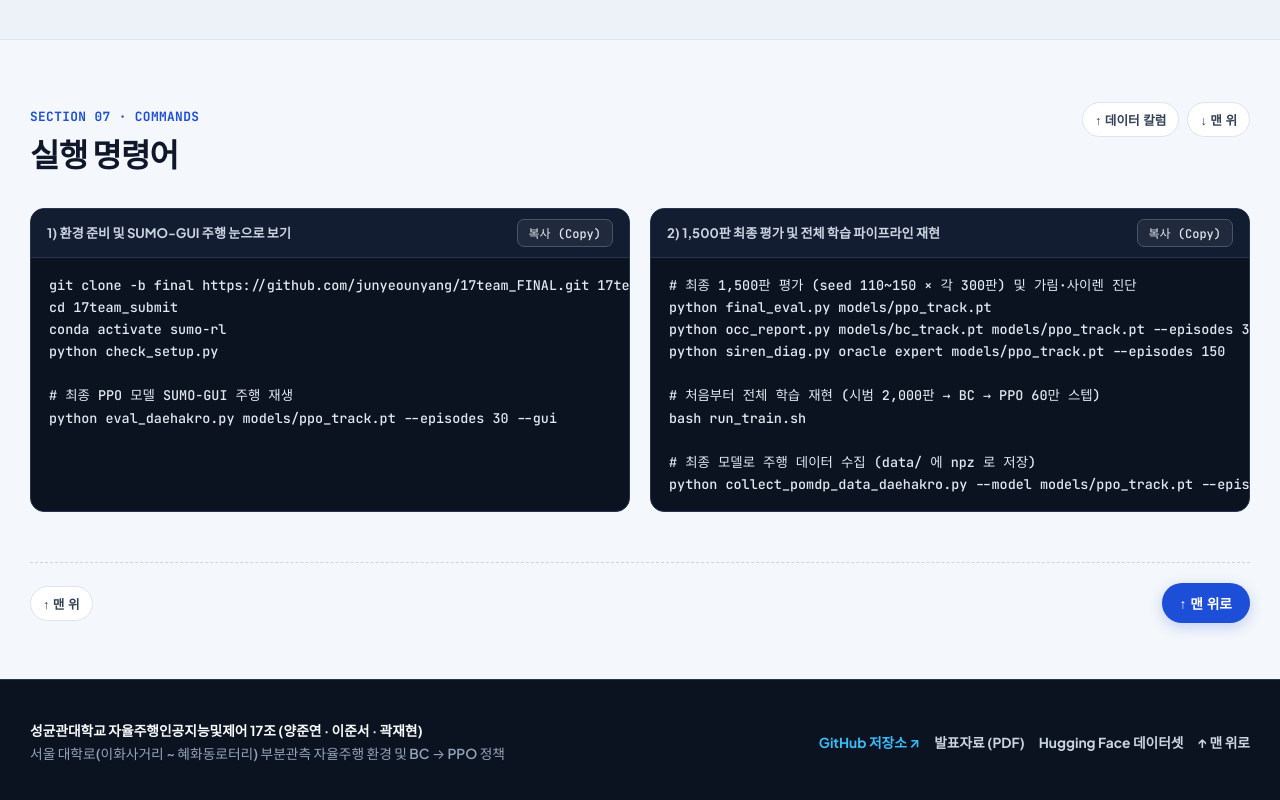
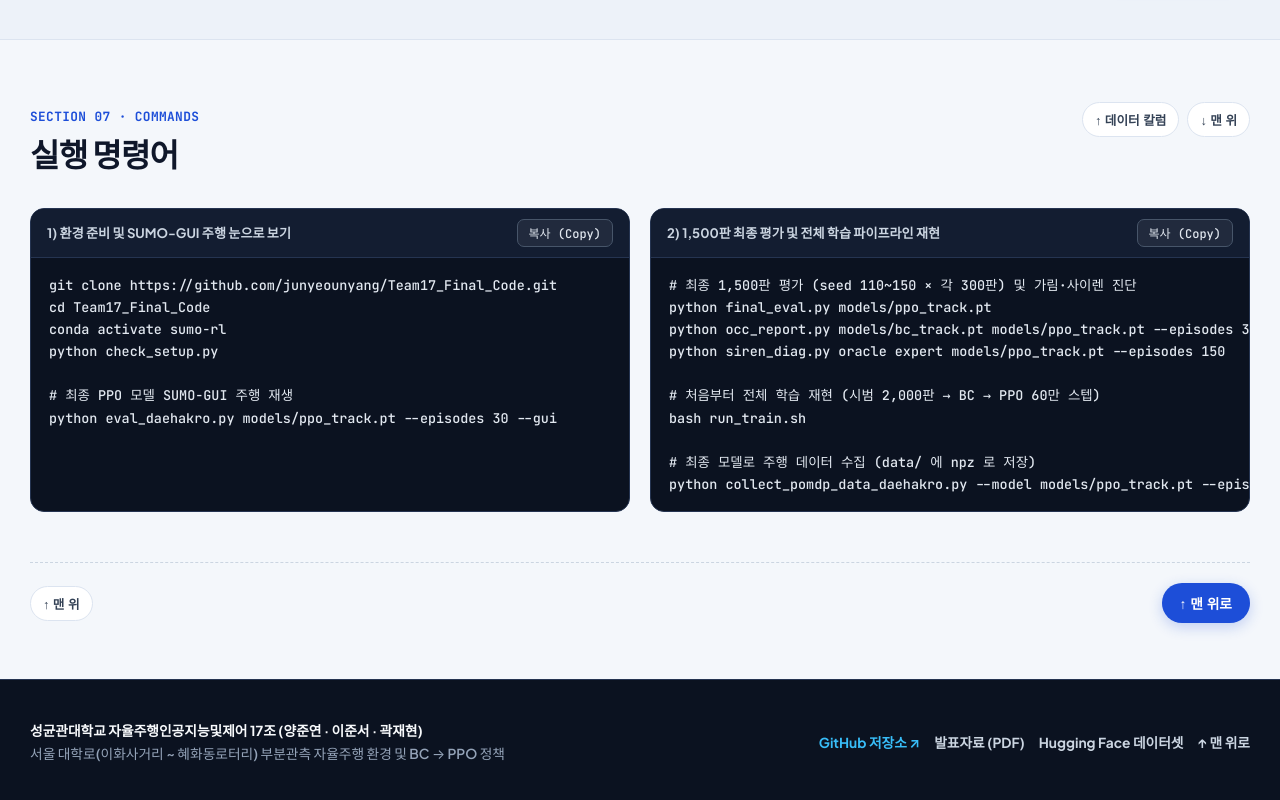
Before and after one commit to jhtim1-eng/17team-project-page, a plain HTML site: page index.html in a window 1280 px wide. Shown: the part 10316-11116 px from the top of the page. Drawn offline with Linux system fonts and the light colour scheme; a web font is replaced by a local one.

Commit message:
코드 저장소(Team17_Final_Code)와 Hugging Face 데이터셋 링크 연결
Co-Authored-By: Claude Opus 5.5 <noreply@anthropic.com>

```diff
--- a/index.html
+++ b/index.html
@@ -21,9 +21,9 @@
        ===================================================================== -->
   <script>
     window.PROJECT_LINKS = {
-      github: "https://github.com/junyeounyang/17team_FINAL/tree/final",
+      github: "https://github.com/junyeounyang/Team17_Final_Code",
       slides: "TODO_REPLACE_WITH_PUBLIC_PDF_URL_OR_PUT_PDF_IN_ASSETS",
-      dataset: "TODO_REPLACE_WITH_HUGGINGFACE_DATASET_URL",
+      dataset: "https://huggingface.co/datasets/KCVS/Daehakro-Team17-POMDP",
       videoFile: "assets/videos/hero_full_drive.mp4"
     };
   </script>
@@ -89,7 +89,7 @@
 
       <!-- Mandatory Project Links Bar -->
       <div class="resource-bar">
-        <a class="res-btn primary" data-resource="github" href="https://github.com/junyeounyang/17team_FINAL/tree/final" target="_blank" rel="noopener noreferrer">
+        <a class="res-btn primary" data-resource="github" href="https://github.com/junyeounyang/Team17_Final_Code" target="_blank" rel="noopener noreferrer">
           <span class="res-icon">💻</span>
           <span>코드 저장소 (GitHub)</span>
         </a>
@@ -711,8 +711,8 @@
             <span>1) 환경 준비 및 SUMO-GUI 주행 눈으로 보기</span>
             <button type="button" class="copy-btn" data-copy-target="cmdSetup">복사 (Copy)</button>
           </div>
-          <pre id="cmdSetup">git clone -b final https://github.com/junyeounyang/17team_FINAL.git 17team_submit
-cd 17team_submit
+          <pre id="cmdSetup">git clone https://github.com/junyeounyang/Team17_Final_Code.git
+cd Team17_Final_Code
 conda activate sumo-rl
 python check_setup.py
 
@@ -753,7 +753,7 @@ python collect_pomdp_data_daehakro.py --model models/ppo_track.pt --episodes 10<
         <span>서울 대학로(이화사거리 ~ 혜화동로터리) 부분관측 자율주행 환경 및 BC → PPO 정책</span>
       </div>
       <div style="display:flex;gap:14px;flex-wrap:wrap;">
-        <a href="https://github.com/junyeounyang/17team_FINAL/tree/final" target="_blank" rel="noopener noreferrer" style="color:#38bdf8;font-weight:700;">GitHub 저장소 ↗</a>
+        <a href="https://github.com/junyeounyang/Team17_Final_Code" target="_blank" rel="noopener noreferrer" style="color:#38bdf8;font-weight:700;">GitHub 저장소 ↗</a>
         <a data-resource="slides" href="#slides" style="color:#cbd5e1;font-weight:700;">발표자료 (PDF)</a>
         <a data-resource="dataset" href="#dataset" style="color:#cbd5e1;font-weight:700;">Hugging Face 데이터셋</a>
         <a href="#top" data-scroll="#top" style="color:#cbd5e1;font-weight:700;">↑ 맨 위로</a>
```
Also changed, not shown: 1 other file.
